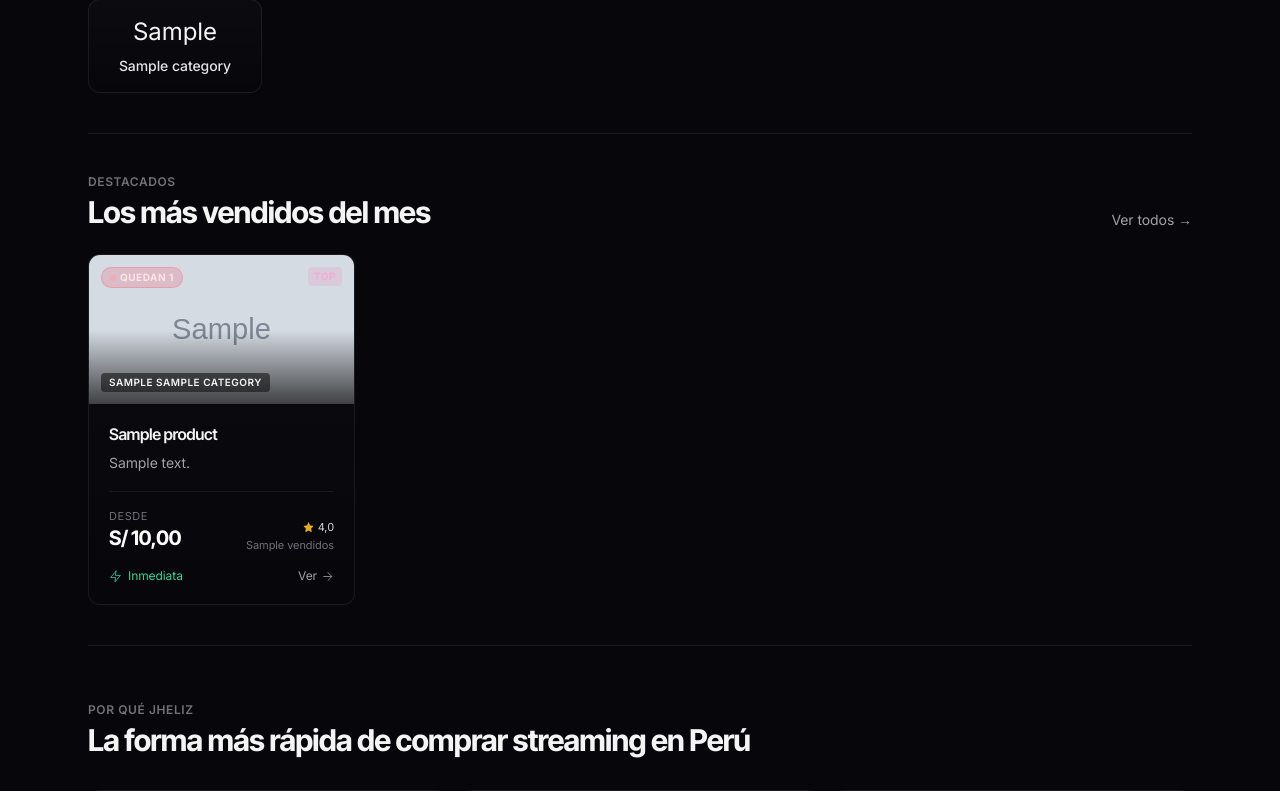
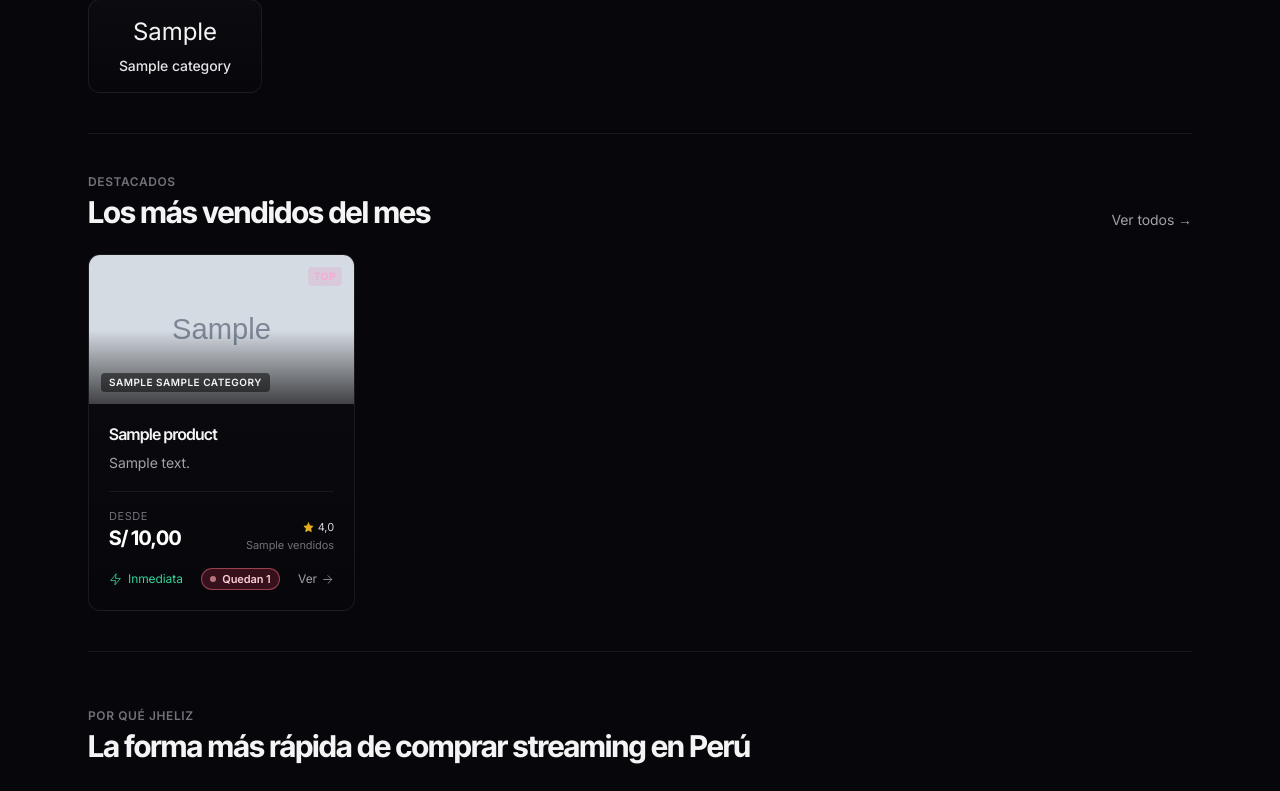
Before and after one commit to jianmolina646-lang/jheliz-web, a Django app: page / in a window 1280 px wide; the page is wider, and only the part inside the window is pictured. Shown: the part 1325-2116 px from the top of that part. Run offline with Django 5.2, Linux system fonts and the light colour scheme; data comes from the database, SQL or seed files in the repository; tables that the repository leaves empty hold one stand-in row (values such as "Sample post"); grey boxes marked "Sample" are stand-in pictures; some libraries are stand-ins or nearby versions.

Commit message:
feat(web): mover el chip de stock al footer de la card
Antes el chip de stock se superponía sobre el banner ilustrado y se leía mal
(competía con la imagen de fondo). Ahora vive en la fila inferior de la
card, junto a 'Manual / Inmediata' y el link 'Ver →', con tipografía
ligeramente mayor y fondo opaco — más legible.

Mismos estados: Sin stock (gris) / Quedan N (rojo) / 🔥 Quedan N (ámbar) /
N en stock (verde sutil).

Co-Authored-By: Devin AI <158243242+devin-ai-integration[bot]@users.noreply.github.com>

```diff
--- a/templates/catalog/_product_card.html
+++ b/templates/catalog/_product_card.html
@@ -21,29 +21,6 @@
     {% if product.is_featured %}
       <span class="absolute top-3 right-3 text-[10px] uppercase tracking-wider px-1.5 py-0.5 rounded chip-pink font-semibold">Top</span>
     {% endif %}
-
-    {% with urgency=product.stock_urgency_level stock=product.available_stock %}
-      {% if stock == 0 %}
-        <span class="absolute top-3 left-3 inline-flex items-center gap-1 text-[10px] uppercase tracking-wider px-2 py-0.5 rounded-full bg-zinc-700/70 text-zinc-200 border border-zinc-500/40 font-bold backdrop-blur-sm">
-          <span class="w-1.5 h-1.5 rounded-full bg-zinc-400"></span>
-          Sin stock
-        </span>
-      {% elif urgency == 'critical' %}
-        <span class="absolute top-3 left-3 inline-flex items-center gap-1 text-[10px] uppercase tracking-wider px-2 py-0.5 rounded-full bg-rose-500/20 text-rose-100 border border-rose-400/40 font-bold backdrop-blur-sm">
-          <span class="w-1.5 h-1.5 rounded-full bg-rose-300 animate-pulse"></span>
-          Quedan {{ stock }}
-        </span>
-      {% elif urgency == 'low' %}
-        <span class="absolute top-3 left-3 inline-flex items-center gap-1 text-[10px] uppercase tracking-wider px-2 py-0.5 rounded-full bg-amber-500/20 text-amber-100 border border-amber-400/40 font-bold backdrop-blur-sm">
-          🔥 Quedan {{ stock }}
-        </span>
-      {% else %}
-        <span class="absolute top-3 left-3 inline-flex items-center gap-1 text-[10px] uppercase tracking-wider px-2 py-0.5 rounded-full bg-emerald-500/20 text-emerald-100 border border-emerald-400/40 font-bold backdrop-blur-sm">
-          <span class="w-1.5 h-1.5 rounded-full bg-emerald-300"></span>
-          {{ stock }} disp.
-        </span>
-      {% endif %}
-    {% endwith %}
 
     <!-- Categoría -->
     <span class="absolute bottom-3 left-3 text-[10px] uppercase tracking-wider px-2 py-0.5 rounded bg-black/50 text-zinc-100 backdrop-blur-sm font-semibold">
@@ -84,8 +61,8 @@
       </div>
     </div>
 
-    <div class="mt-4 flex items-center justify-between text-xs">
-      <span class="inline-flex items-center gap-1.5 text-emerald-400">
+    <div class="mt-4 flex items-center justify-between text-xs gap-2">
+      <span class="inline-flex items-center gap-1.5 text-emerald-400 shrink-0">
         {% if product.delivery_is_instant %}
           <svg class="icon" viewBox="0 0 24 24" style="width:13px;height:13px"><polyline points="13 2 3 14 12 14 11 22 21 10 12 10 13 2"/></svg>
           Inmediata
@@ -94,6 +71,29 @@
           Manual
         {% endif %}
       </span>
+
+      {% with urgency=product.stock_urgency_level stock=product.available_stock %}
+        {% if stock == 0 %}
+          <span class="inline-flex items-center gap-1.5 text-[11px] font-semibold px-2 py-0.5 rounded-full bg-zinc-700/70 text-zinc-200 border border-zinc-500/40">
+            <span class="w-1.5 h-1.5 rounded-full bg-zinc-400"></span>
+            Sin stock
+          </span>
+        {% elif urgency == 'critical' %}
+          <span class="inline-flex items-center gap-1.5 text-[11px] font-semibold px-2 py-0.5 rounded-full bg-rose-500/20 text-rose-200 border border-rose-400/50">
+            <span class="w-1.5 h-1.5 rounded-full bg-rose-300 animate-pulse"></span>
+            Quedan {{ stock }}
+          </span>
+        {% elif urgency == 'low' %}
+          <span class="inline-flex items-center gap-1.5 text-[11px] font-semibold px-2 py-0.5 rounded-full bg-amber-500/20 text-amber-200 border border-amber-400/50">
+            🔥 Quedan {{ stock }}
+          </span>
+        {% else %}
+          <span class="inline-flex items-center gap-1.5 text-[11px] font-semibold px-2 py-0.5 rounded-full bg-emerald-500/15 text-emerald-200 border border-emerald-400/40">
+            <span class="w-1.5 h-1.5 rounded-full bg-emerald-300"></span>
+            {{ stock }} en stock
+          </span>
+        {% endif %}
+      {% endwith %}
       <span class="text-zinc-400 group-hover:text-jheliz-400 transition inline-flex items-center gap-1">
         Ver
         <svg class="icon" viewBox="0 0 24 24" style="width:13px;height:13px"><path d="M5 12h14M13 5l7 7-7 7"/></svg>
```
